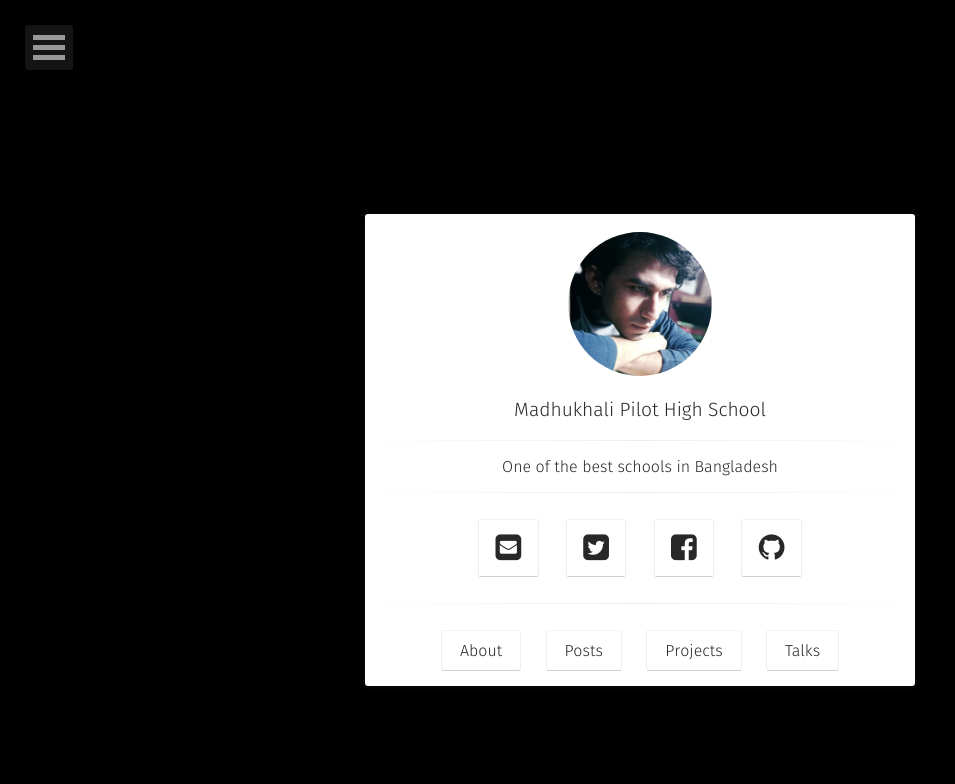
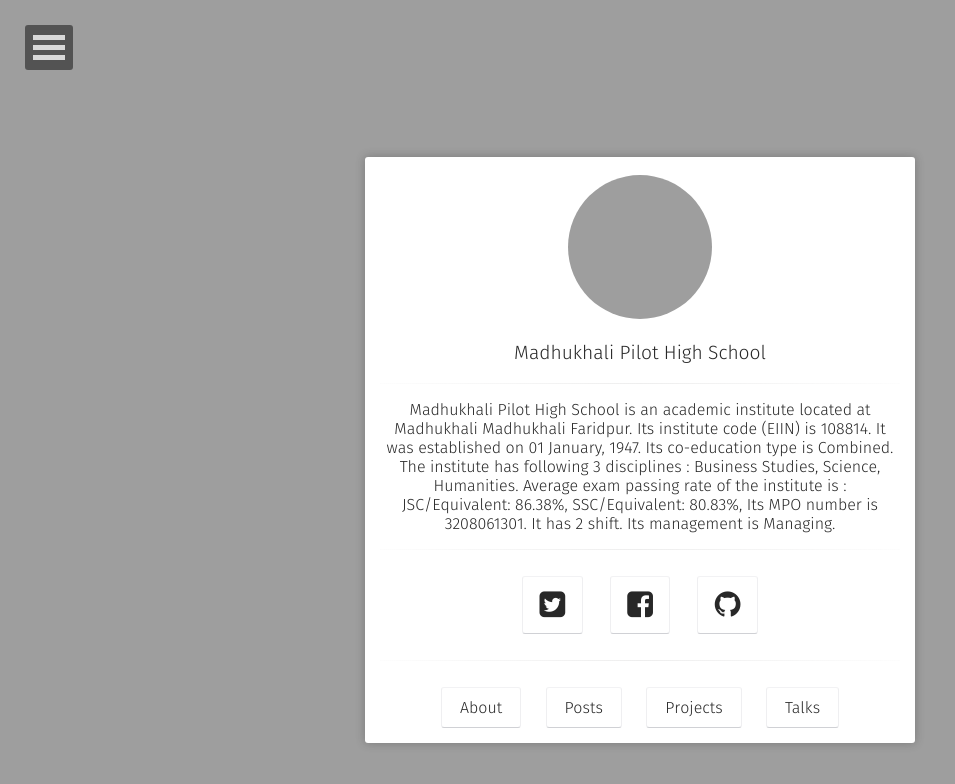
Before and after one commit to sohelkhanzz/mphs-edu.github.io, a Jekyll site: the page built from index.html, in a window 1280 px wide. Shown: the top 784 px of the page, without its empty margins (0-955 px from the left). Built offline with Jekyll 4.4.1, drawn with Linux system fonts in a browser that asks for light colours; nearby versions of some CDN libraries; some web fonts are replaced; a style sheet for code colours, icons or effects is not loaded; grey boxes are pictures that could not be loaded.

Commit message:
Update _config.yml

```diff
--- a/_config.yml
+++ b/_config.yml
@@ -1,14 +1,14 @@
 # Site
 title:              Madhukhali Pilot High School
-bio:                'One of the best schools in Bangladesh'
-description:        "One of the best schools in Bangladesh"
+bio:                'Madhukhali Pilot High School is an academic institute located at Madhukhali Madhukhali Faridpur. Its institute code (EIIN) is 108814. It was established on 01 January, 1947. Its co-education type is Combined. The institute has following 3 disciplines : Business Studies, Science, Humanities. Average exam passing rate of the institute is : JSC/Equivalent: 86.38%, SSC/Equivalent: 80.83%, Its MPO number is 3208061301. It has 2 shift. Its management is Managing.'
+description:        "Madhukhali Pilot High School is an academic institute located at Madhukhali Madhukhali Faridpur. Its institute code (EIIN) is 108814. It was established on 01 January, 1947. Its co-education type is Combined. The institute has following 3 disciplines : Business Studies, Science, Humanities. Average exam passing rate of the institute is : JSC/Equivalent: 86.38%, SSC/Equivalent: 80.83%, Its MPO number is 3208061301. It has 2 shift. Its management is Managing."
 reading_time:       true
 words_per_minute:   200
-logo:               'assets/img/profile2.jpg'
-#background:         'assets/img/background.jpg'
+logo:               'assets/img/mphs.jpg'
+background:         'assets/img/mphs2.jpg'
 tiled_bg:           false   # Set this true if you want to tile your background image, otherwise it will be covered
 locale:             en_UK
-url:                https://madhukhalipilothighschool.github.io
+url:                https://mphs-edu.github.io
 
 # Jekyll
 permalink:          /:title/
@@ -37,10 +37,10 @@ google:
   #ad-client:
   #ad-slot:
 #bing-verify:
-email:              soooheeeel@gmail.com
-twitter:            sohelkhanz
-facebook:           sohelkhan.io
-github-url:         sohelkhanz
+#email:              @gmail.com
+twitter:            mphs_edu
+facebook:           mphs.edu
+github-url:         mphs-edu
 #stackoverflow:     123456/username   from a "http://stackoverflow.com/users/123456/username" link
 #linkedin:          username
 #xing:              username
```
